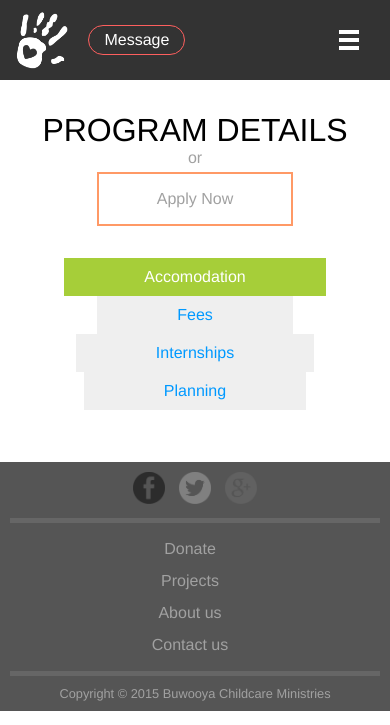
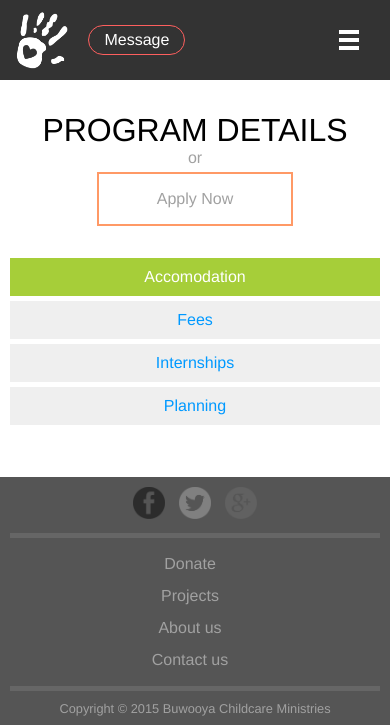
Before and after one commit to Plus256/Buwooya, a PHP site: page /details.php in a window 390 px wide; the page is wider, and only the part inside the window is pictured. Shown: the top 725 px of that part. Run offline with PHP 8.4, Linux system fonts and the light colour scheme; some libraries are stand-ins or nearby versions.

Commit message:
correcting mobile layout

```diff
--- a/css/mob.css
+++ b/css/mob.css
@@ -125,15 +125,15 @@
 		border-bottom:none;
 	}
 
-	.apply_form_inputs{
+	.apply_form_inputs, .details_cat_body{
 		width:calc(100% - 40px);
 	}
 
-	.apply_form_timeline{
+	.apply_form_timeline, .details_links{
 		width:calc(100% - 20px);
 	}
 
-	a.apply_form_timeline_step{
+	a.apply_form_timeline_step, a.details_links_cat{
 		display:block;
 		margin-bottom:5px;
 	}
```
